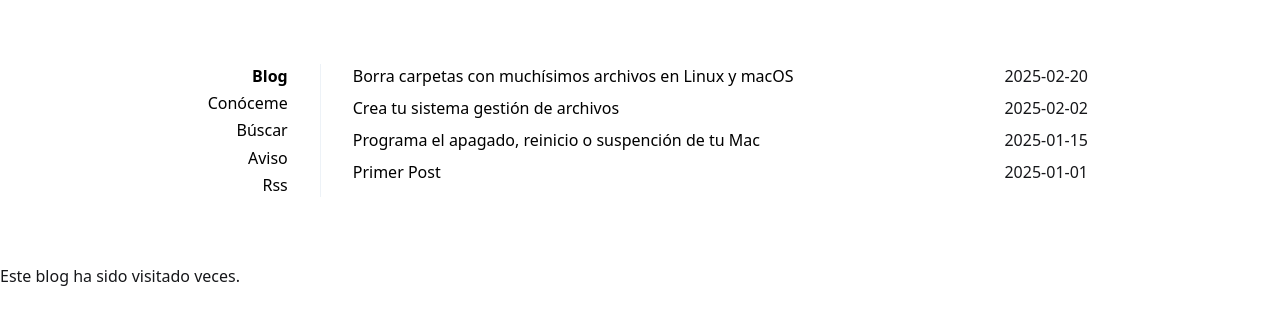
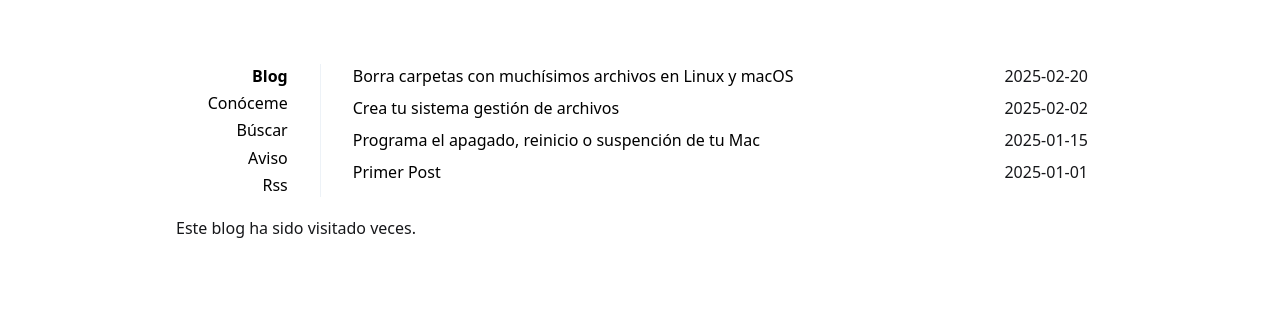
Before and after one commit to andriuzha/andriuzha.github.io, a Jekyll site: the page built from index.html, in a window 1280 px wide. Shown: the top 325 px of the page. Built offline with Jekyll 4.4.1, drawn with Linux system fonts in a browser that asks for light colours; comment, search, counter and statistics services are not loaded.

Commit message:
Update default.html

```diff
--- a/_layouts/default.html
+++ b/_layouts/default.html
@@ -11,8 +11,8 @@ layout: compress
 	    {% include navigation.html %}
 
         {{ content }}
+        	    {%- include footer.html -%}
+    </main>
 
-    </main>
-	  {%- include footer.html -%}
   </body>
 </html>
```
